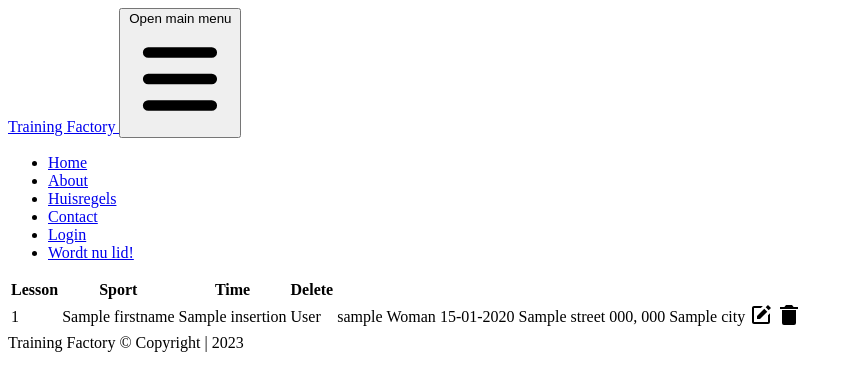
After one commit to Yusuf0Celik/trainingsfactory_yusuf, a Symfony app: template templates/user/account.html.twig in a window 1280 px wide. The commit adds this page. Shown: the top 391 px of the page, without its empty margins (0-851 px from the left). Run offline with Twig, Linux system fonts and the light colour scheme; the template is opened without the code that fills it: most values are stand-ins (such as "Sample title", 1, 10 or a date in 2020); some libraries are stand-ins or nearby versions.

Commit message:
kan in en uitschrijven. bezig met les overzicht gebruiker

```diff
--- a/templates/base.html.twig
+++ b/templates/base.html.twig
@@ -57,6 +57,10 @@
                         </li>
                     {% elseif 'ROLE_USER' in app.user.roles %}
                         <li>
+                            <a href="{{ path('app_account') }}"
+                               class="block py-2 px-3 text-center font-semibold text-grey hover:text-white transition-all">Account</a>
+                        </li>
+                        <li>
                             <a href="{{ path('app_lessons', {date: "now"|date("Y-m-d")}) }}"
                                class="block py-2 px-3 text-center font-semibold text-grey hover:text-white transition-all">Inschrijven</a>
                         </li>
--- /dev/null
+++ b/templates/user/account.html.twig
@@ -0,0 +1,84 @@
+{% extends './base.html.twig' %}
+
+{% block title %}{{ parent() }} | Users{% endblock %}
+
+{% block content %}
+    <div class="relative overflow-x-auto shadow-md pt-24 pb-4">
+        <table class="w-[40rem] text-sm text-left text-gray-500 mx-auto">
+            <thead class="text-xs text-gray-700 uppercase bg-gray-50">
+            <tr>
+                <th scope="col" class="px-6 py-3">
+                    Lesson
+                </th>
+                <th scope="col" class="px-6 py-3">
+                    Sport
+                </th>
+                <th scope="col" class="px-6 py-3">
+                    Time
+                </th>
+                <th scope="col" class="px-6 py-3">
+                    Delete
+                </th>
+            </tr>
+            </thead>
+            <tbody>
+            {% if lessons == [] %}
+                <div>Geen lessen waar je ingeschreven voor bent</div>
+            {% else %}
+                {% for user in lessons %}
+                    <tr class="bg-white border-b">
+                        <td class="px-6 py-4 font-medium text-gray-900 whitespace-nowrap">
+                            {{ user.id }}
+                        </td>
+                        <td class="px-6 py-4 font-medium text-gray-900 whitespace-nowrap">
+                            {{ user.firstname }}
+                        </td>
+                        <td class="px-6 py-4">
+                            {{ user.insertion }}
+                        </td>
+                        <td class="px-6 py-4">
+                            {{ user.lastname }}
+                        </td>
+                        <td class="px-6 py-4">
+                            {{ user.username }}
+                        </td>
+                        <td class="px-6 py-4">
+                            {% if user.gender == 0 %}
+                                Man
+                            {% else %}
+                                Woman
+                            {% endif %}
+                        </td>
+                        <td class="px-6 py-4">
+                            {{ user.birthdate|date('d-m-Y') }}
+                        </td>
+                        <td class="px-6 py-4">
+                            {{ user.street }} {{ user.streetnumber }}, {{ user.postalCode }} {{ user.city }}
+                        </td>
+                        <td class="px-6 py-4">
+                            <a href="{{ path("app_dashboard_edit", { id: user.id } ) }}"
+                               class="font-medium hover:underline">
+                                <svg xmlns="http://www.w3.org/2000/svg" width="24" height="24" viewBox="0 0 24 24"
+                                     class="fill-black">
+                                    <path d="m18.988 2.012 3 3L19.701 7.3l-3-3zM8 16h3l7.287-7.287-3-3L8 13z"></path>
+                                    <path d="M19 19H8.158c-.026 0-.053.01-.079.01-.033 0-.066-.009-.1-.01H5V5h6.847l2-2H5c-1.103 0-2 .896-2 2v14c0 1.104.897 2 2 2h14a2 2 0 0 0 2-2v-8.668l-2 2V19z"></path>
+                                </svg>
+                            </a>
+                        </td>
+                        <td class="px-6 py-4">
+                            <a href="{{ path("app_dashboard_delete", { id: user.id } ) }}"
+                               class="font-medium hover:underline">
+                                <svg xmlns="http://www.w3.org/2000/svg" width="24" height="24" viewBox="0 0 24 24"
+                                     class="fill-black">
+                                    <path d="M6 7H5v13a2 2 0 0 0 2 2h10a2 2 0 0 0 2-2V7H6zm10.618-3L15 2H9L7.382 4H3v2h18V4z"></path>
+                                </svg>
+                            </a>
+                        </td>
+                    </tr>
+                {% endfor %}
+            {% endif %}
+            </tbody>
+        </table>
+    </div>
+
+{% endblock %}
```
Also changed, not shown: sql/trainingfactory.sql (+6 -5 lines), src/Controller/UserController.php (+20 -43 lines), src/Form/DeleteUserLessonType.php (deleted, +0 -26 lines), src/Form/LessonSigningType.php (deleted, +0 -26 lines), templates/user/lessons.html.twig (+7 -9 lines).
